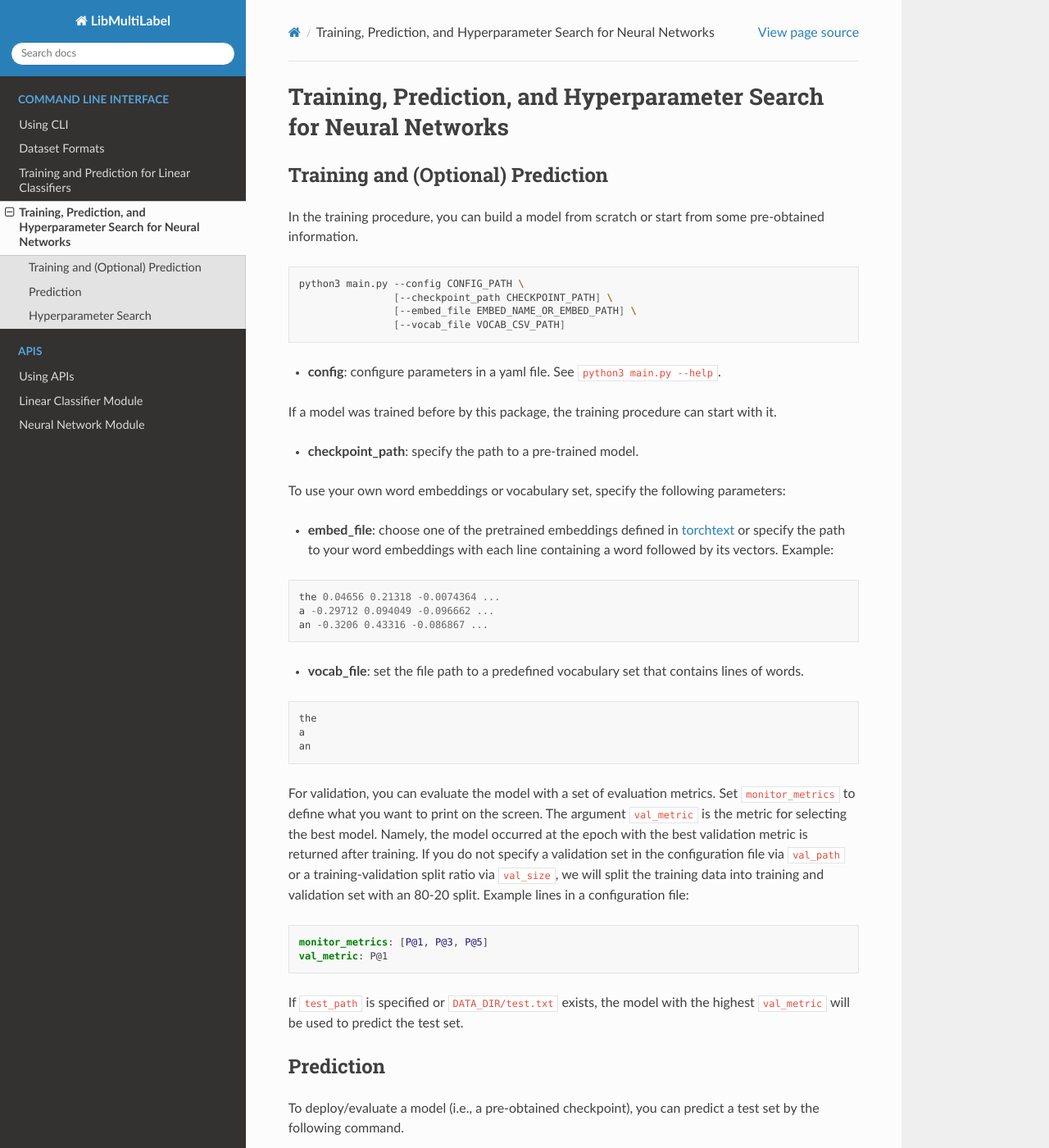
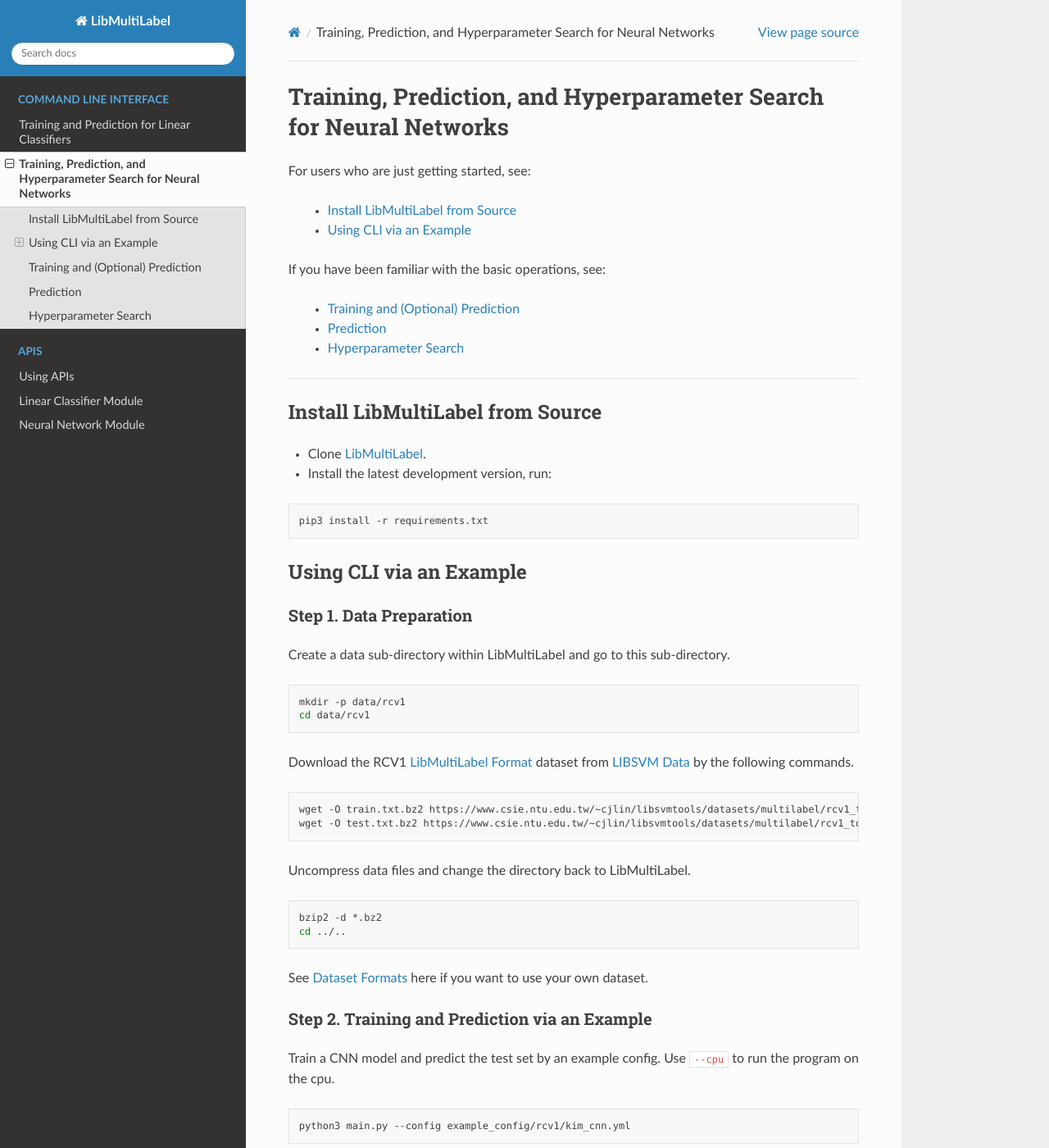
Before and after one commit to ASUS-AICS/LibMultiLabel, a Sphinx documentation site: the page built from docs/cli/nn.rst, in a window 1280 px wide and 1400 px high. Shown: the whole window at 82% size. Built offline with Sphinx 7.4.7 and the Read the Docs theme 2.0.0, drawn with Linux system fonts in a browser that asks for light colours; pages that are not in the unit, such as notebooks, are missing from menus.

Commit message:
Reorganizing documentation

```diff
--- a/docs/cli/nn.rst
+++ b/docs/cli/nn.rst
@@ -1,5 +1,74 @@
 Training, Prediction, and Hyperparameter Search for Neural Networks
 ===================================================================
+
+For users who are just getting started, see:
+
+    - :ref:`nn_installation`
+    - :ref:`nn_cli-quickstart`
+
+If you have been familiar with the basic operations, see:
+
+    - :ref:`nn_train`
+    - :ref:`nn_predict`
+    - :ref:`nn_hs`
+
+-------------------------------------------------------------------
+
+.. _nn_installation:
+
+Install LibMultiLabel from Source
+^^^^^^^^^^^^^^^^^^^^^^^^^^^^^^^^^
+
+* Clone `LibMultiLabel <https://github.com/ASUS-AICS/LibMultiLabel>`_.
+* Install the latest development version, run:
+
+.. code-block:: bash
+
+    pip3 install -r requirements.txt
+
+.. _nn_cli-quickstart:
+
+Using CLI via an Example
+^^^^^^^^^^^^^^^^^^^^^^^^
+
+Step 1. Data Preparation
+------------------------
+
+Create a data sub-directory within LibMultiLabel and go to this sub-directory.
+
+.. code-block:: bash
+
+    mkdir -p data/rcv1
+    cd data/rcv1
+
+Download the RCV1 :ref:`libmultilabel-format` dataset from `LIBSVM Data <https://www.csie.ntu.edu.tw/~cjlin/libsvmtools/datasets/multilabel.html>`_ by the following commands.
+
+.. code-block:: bash
+
+    wget -O train.txt.bz2 https://www.csie.ntu.edu.tw/~cjlin/libsvmtools/datasets/multilabel/rcv1_topics_train.txt.bz2
+    wget -O test.txt.bz2 https://www.csie.ntu.edu.tw/~cjlin/libsvmtools/datasets/multilabel/rcv1_topics_test.txt.bz2
+
+Uncompress data files and change the directory back to LibMultiLabel.
+
+.. code-block:: bash
+
+    bzip2 -d *.bz2
+    cd ../..
+
+See `Dataset Formats <ov_data_format.html#dataset-formats>`_ here if you want to use your own dataset.
+
+Step 2. Training and Prediction via an Example
+----------------------------------------------
+
+Train a CNN model and predict the test set by an example config. Use ``--cpu`` to run the program on the cpu.
+
+.. code-block:: bash
+
+    python3 main.py --config example_config/rcv1/kim_cnn.yml
+
+----------------------------------------------
+
+.. _nn_train:
 
 Training and (Optional) Prediction
 ^^^^^^^^^^^^^^^^^^^^^^^^^^^^^^^^^^
@@ -53,6 +122,8 @@
 
 If ``test_path`` is specified or ``DATA_DIR/test.txt`` exists, the model with the highest ``val_metric`` will be used to predict the test set.
 
+.. _nn_predict:
+
 Prediction
 ^^^^^^^^^^
 
```
Also changed, not shown: other parts of docs/cli/nn.rst (+2 -0 lines), docs/cli/cli.rst (deleted, +0 -66 lines), docs/cli/linear.rst (+81 -3 lines), docs/cli/options.rst (deleted, +0 -153 lines), docs/cli/ov_data_format.rst (renamed from docs/cli/data_format.rst, +21 -1 lines).
